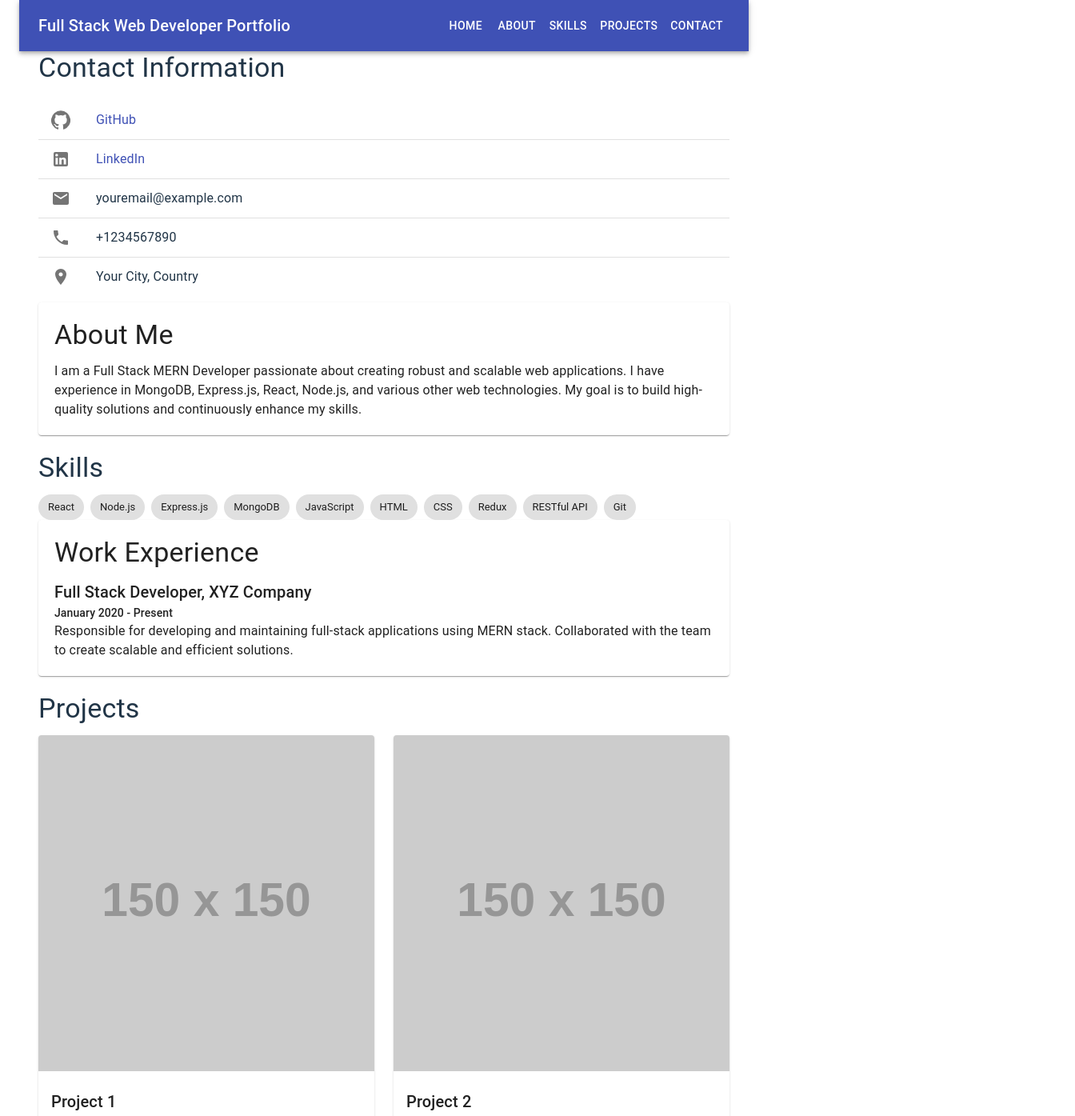
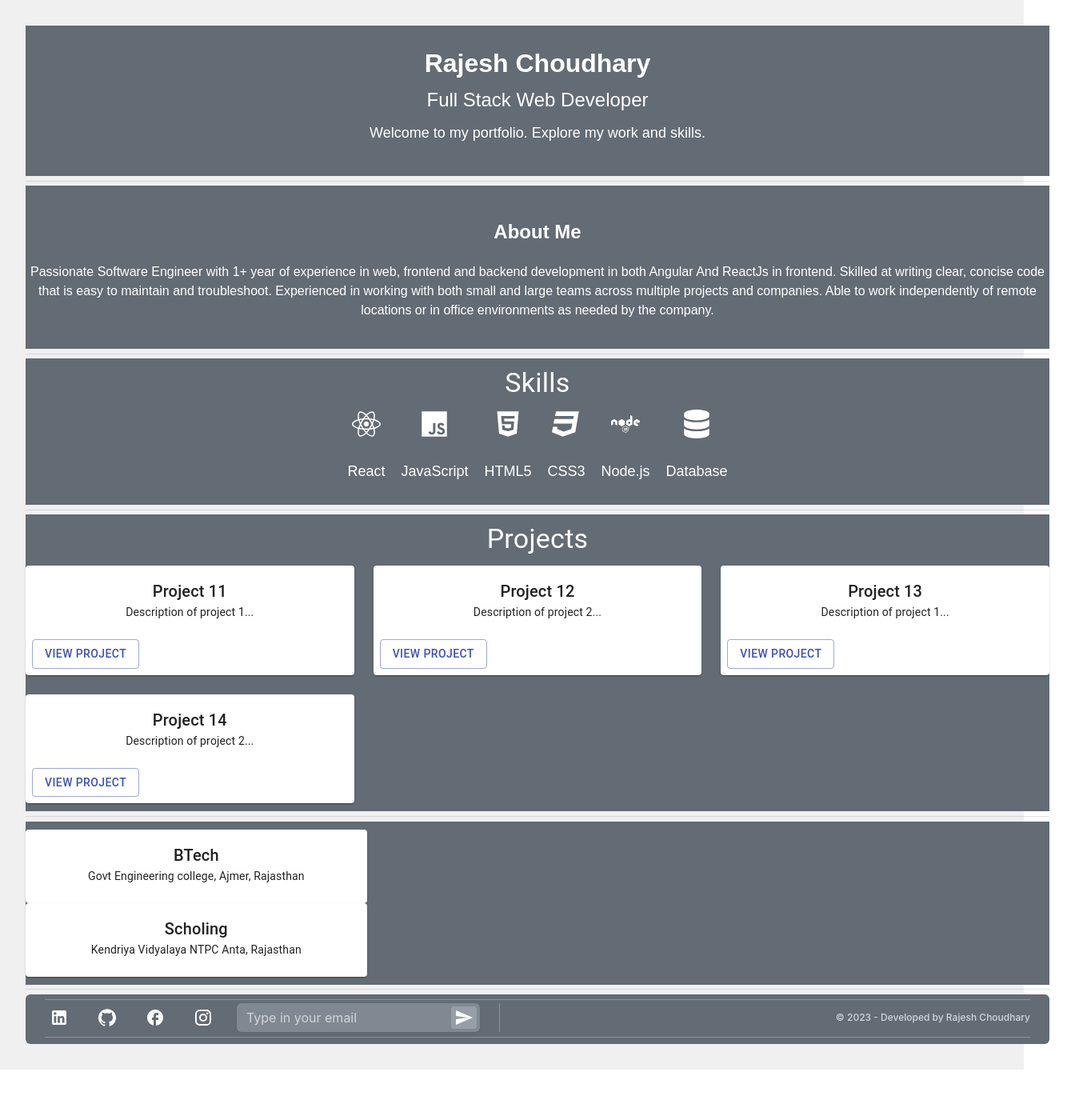
Before and after one commit to coding-At-GitHub/portfolio-web-typescript, a React (Vite) app: page / in a window 1280 px wide. Shown: the top 1395 px of the page at 80% size, 1344 px wide, since content can reach past the window. After the commit the page ends 1337 px from the top, so only its background shows below. Built offline with nearby package versions, Linux system fonts and the light colour scheme.

Commit message:
education

```diff
--- a/src/App.jsx
+++ b/src/App.jsx
@@ -1,15 +1,16 @@
 import Home from "./Component/Home";
 import SampleMain from "./Components/Sample/SampleMain";
-import MainPage from "./Component/MainPage"
+import MainPages from "./Component/MainPage"
+import MainPage from './Components/home';
 
 function App() {
 
   return (
     <>
-      {/* <MainPage /> */}
+      <MainPage />
+      {/* <Home /> */}
       {/* <SampleMain /> */}
-      {/* <Home /> */}
-      <MainPage />
+
     </>
   )
 }
--- a/src/Component/MainPage.jsx
+++ b/src/Component/MainPage.jsx
@@ -1,5 +1,5 @@
 import React from 'react';
-import { BrowserRouter as Router, Route, Switch } from 'react-router-dom';
+import { BrowserRouter as Router,Routes, Route } from 'react-router-dom';
 
 import Home from './Home';
 import About from './AboutMe';
@@ -10,13 +10,16 @@ import Contact from './ContactMe';
 const MainPage = () => {
   return (
     <Router>
-      <Switch>
-        <Route exact path="/" component={Home} />
+      {/* <Switch> */}
+      <Routes>
+      <Route exact path="/" component={Home} />
         <Route path="/about" component={About} />
         <Route path="/skills" component={Skills} />
         <Route path="/projects" component={Projects} />
         <Route path="/contact" component={Contact} />
-      </Switch>
+      </Routes>
+
+      {/* </Switch> */}
     </Router>
   );
 };
--- a/src/Components/combinedCss.css
+++ b/src/Components/combinedCss.css
@@ -1,10 +1,3 @@
-.portfolio {
-    max-width: 1280px;
-    min-width: 1280px;
-    margin: 0 auto;
-    padding: 2rem;
-    text-align: center;
-}
 /* Base Styles (applies to all screen sizes) */
 body {
   font-family: Arial, sans-serif;
@@ -13,22 +6,52 @@ body {
   padding: 0;
 }
 
+/* main page HOme */
+.portfolio {
+    max-width: 1280px;
+    min-width: 1280px;
+    margin: 0 auto;
+    padding: 2rem;
+    text-align: center;
+  }
+
+  /* Header CSS */
+
+  .header {
+    /* background-color: #333; */
+    background-color: #636b74;
+    color: #fff;
+    text-align: center;
+    padding: 20px 0;
+  }
+
+  .header-title {
+    font-size: 36px;
+    margin: 0;
+  }
+
+  .header-subtitle {
+    font-size: 24px;
+    margin: 10px 0;
+  }
+
+  .header-description {
+    font-size: 18px;
+    margin: 10px 0;
+  }
 /* Sample CSS for Project Section */
-
 .projects-section {
   /* background-color: #f9f9f9; */
   background-color: #636b74;
   padding: 40px 0;
   text-align: center;
 }
-
 .project-list {
   display: flex;
   flex-wrap: wrap;
   justify-content: center;
   gap: 30px;
 }
-
 .project {
   background-color: #fff;
   box-shadow: 0px 2px 4px rgba(0, 0, 0, 0.1);
@@ -69,35 +92,27 @@ body {
   text-decoration: underline;
 }
 
-/* Header CSS */
 
-.header {
-  /* background-color: #333; */
+/* Skill.css */
+
+.about-me {
   background-color: #636b74;
-  color: #fff;
+    color: #fff;
+  padding: 10px 0;
   text-align: center;
-  padding: 20px 0;
 }
-
-.header-title {
-  font-size: 36px;
-  margin: 0;
-}
-
-.header-subtitle {
-  font-size: 24px;
-  margin: 10px 0;
-}
-
-.header-description {
-  font-size: 18px;
-  margin: 10px 0;
+.section {
+  background-color: #636b74;
+    color: #fff;
+  padding: 10px 0;
+  text-align: center;
 }
 
 /* Skill.css */
 
 .skill-section {
   background-color: #636b74;
+    color: #969EA8;
   /* background-color: #f7f7f7; */
   padding: 40px 0;
   text-align: center;
--- a/src/Components/home.jsx
+++ b/src/Components/home.jsx
@@ -6,33 +6,33 @@ import SkillSectTwo from './sections/SkillsSectTwo';
 import ColorInversionFooterOne from './Sample/FooterOne';
 import AboutMeSect from './sections/AboutMeSect';
 import EducationSect from './sections/EducationSect';
-
+import Divider from '@mui/joy/Divider';
 
 function MainPage() {
 
   return (
     <div>
       <div className='portfolio' >
-        <section>
+        <section className='section'>
           <HeaderSect />
         </section>
-
-        <section >
+        <Divider sx={{ my: 0.7 }} />
+        <section className='section'>
           <AboutMeSect />
         </section>
-
-        <section>
+        <Divider sx={{ my: 0.7 }} />
+        <section className='section'>
           <SkillSectTwo />
         </section>
-
-        <section>
+        <Divider sx={{ my: 0.7 }} />
+        <section className='section'>
           <ProjectSectionTwo />
         </section>
-
-        <section >
+        <Divider sx={{ my: 0.7 }} />
+        <section className='section'>
           <EducationSect />
         </section>
-
+        <Divider sx={{ my: 0.7 }} />
         <section>
           <ColorInversionFooterOne />
         </section>
--- a/src/Components/sections/AboutMeSect.jsx
+++ b/src/Components/sections/AboutMeSect.jsx
@@ -3,7 +3,7 @@ import './../CombinedCss.css';
 
 function AboutMeSect() {
   return (
-    <div>
+    <div className='about-me'>
        <h2>About Me</h2>
           <p>
             Passionate Software Engineer with 1+ year of experience in web, frontend and backend development in both Angular And ReactJs in
--- a/src/Components/sections/EducationSect.jsx
+++ b/src/Components/sections/EducationSect.jsx
@@ -1,10 +1,31 @@
 import React from 'react';
 import './../CombinedCss.css';
-
+import { Grid, Typography, Card, CardContent, CardActions, Button } from '@material-ui/core';
 function EducationSect() {
   return (
     <div>
+      <Grid  xs={12} sm={6} md={4}>
+            <Card>
 
+              <CardContent>
+                <Typography variant="h6">BTech</Typography>
+                <Typography variant="body2">Govt Engineering college, Ajmer, Rajasthan</Typography>
+              </CardContent>
+
+            </Card>
+            <Card>
+
+              <CardContent>
+                <Typography variant="h6">Scholing</Typography>
+                <Typography variant="body2">Kendriya Vidyalaya NTPC Anta, Rajasthan</Typography>
+              </CardContent>
+
+            </Card>
+
+          </Grid>
+          <Grid   xs={12} sm={6} md={4}>
+
+          </Grid>
     </div>
   )
 }
```
